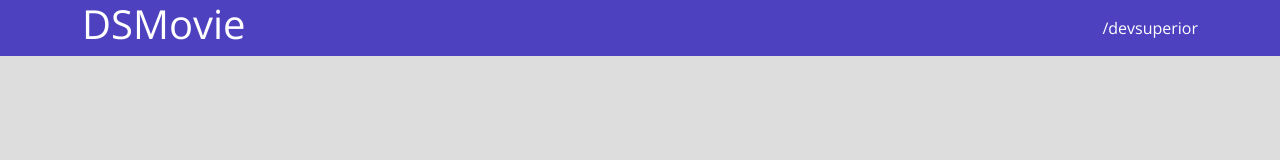
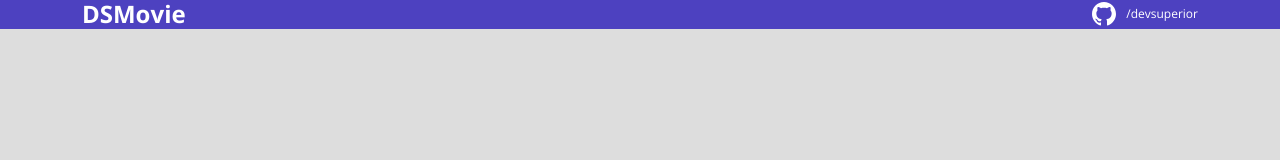
Before and after one commit to LHLVilar/DSMovie, a plain HTML site: page index.html in a window 1280 px wide. Drawn offline with nearby package versions, Linux system fonts and the light colour scheme.

Commit message:
Barra superior Parte 2

```diff
--- a/css/styles.css
+++ b/css/styles.css
@@ -1,10 +1,18 @@
 @import url('https://fonts.googleapis.com/css2?family=Open+Sans:wght@300;400;700&display=swap');
+
+:root {
+    --bg-gray: #dddddd;
+    --color-primary: #4D41C0;
+    --white: #fff;
+}
 * {
     box-sizing: border-box;
     font-family: 'Open Sans' ;}
 
-    html, bdy {
-        background-color: #ddd;
+    h1, h2, h3, h4, h5, h6, h7 { margin: 0;}
+
+    html, body {
+        background-color: var(--bg-gray);
     }
 
     nav {
@@ -14,12 +22,36 @@
 
     }
 
+    nav h1 {
+        font-size: 24px;
+        font-weight: 700;
+    }
+
+    nav a {
+        font-size: 12px;
+        font-weight: 400;
+    }
+
 header {
-    background-color: #4D41C0;
-    color:#fff;
+    background-color: var(--color-primary);
+    color: var(--white);
+    height: 60px
+    display: flex;
+    align-items: center
 }
 
 a, a:hover {
     text-decoration: none;
     color: unset;
 }
+
+.dsmovie-contact-container {
+
+    display: flex;
+    align-items: center;
+
+}
+
+.dsmovie-contact-container img {
+    margin-right: 10px;
+}
--- a/index.html
+++ b/index.html
@@ -12,7 +12,11 @@
     <header>
         <nav class="container">
             <h1>DSMovie</h1>
-            <a href="https://github.com/devsuperior">/devsuperior</a>
+            <div class="dsmovie-contact-container">
+                <img src="img/github.svg" alt="github">
+                <a href="https://github.com/devsuperior">/devsuperior</a>
+            </div>
+
 
         </nav>
     </header>
```
Also changed, not shown: img/github.svg (added).
